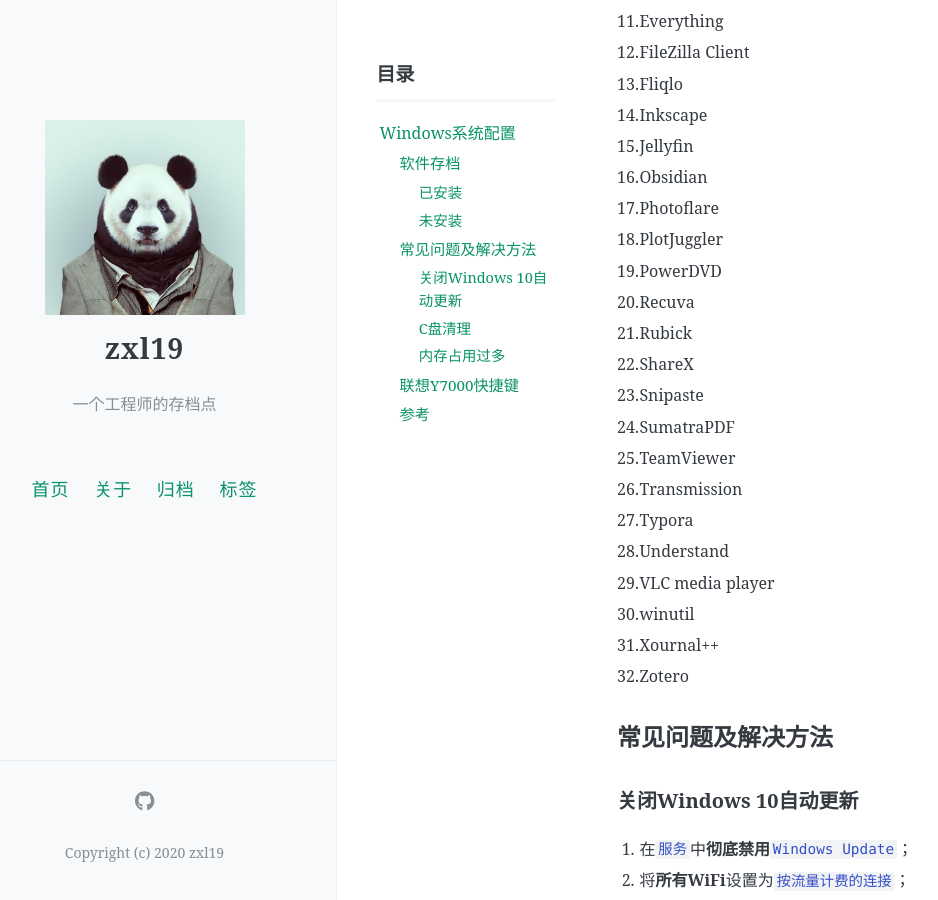
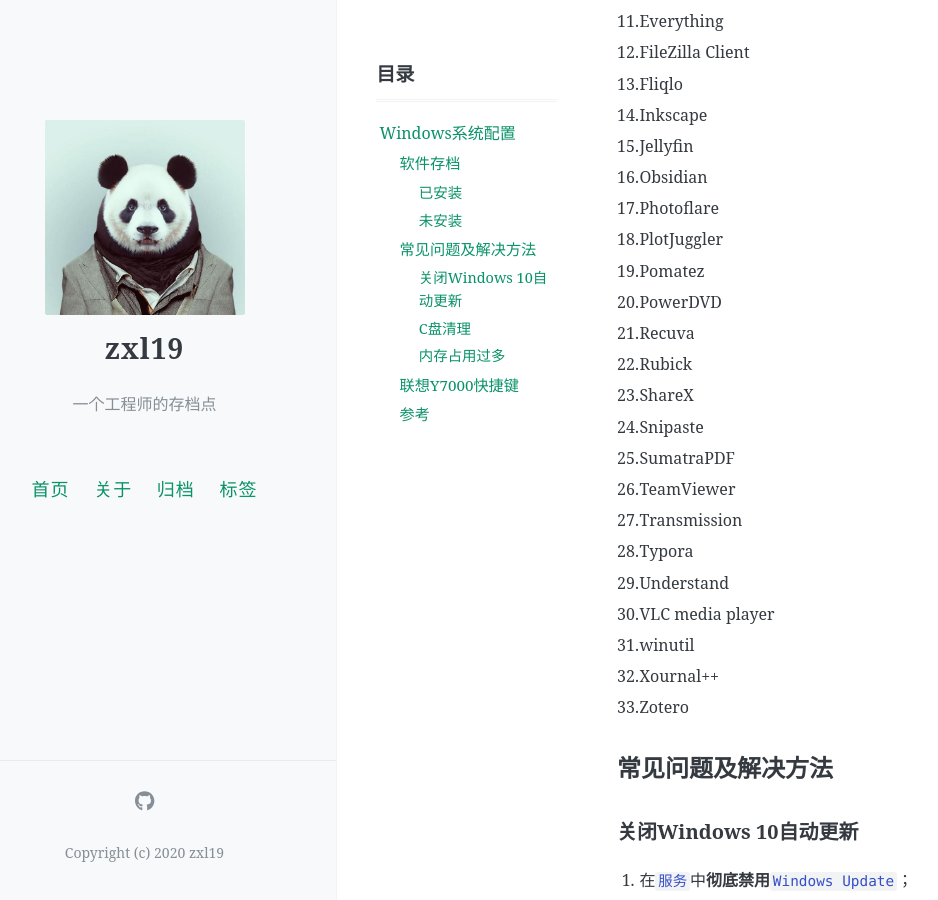
Before and after one commit to zxl19/zxl19.github.io, a Jekyll site: the page built from _posts/2021-09-15-windows-setup.md, in a window 1280 px wide and 900 px high, scrolled down 1582 px. Shown: the whole window, without its empty margins (47-985 px from the left). Built offline with Jekyll 4.4.1, drawn with Linux system fonts in a browser that asks for light colours; comment, search, counter and statistics services are not loaded.

Commit message:
Update Posts

```diff
--- a/_posts/2021-09-15-windows-setup.md
+++ b/_posts/2021-09-15-windows-setup.md
@@ -67,20 +67,21 @@ pinned: false
 16. Obsidian
 17. Photoflare
 18. PlotJuggler
-19. PowerDVD
-20. Recuva
-21. Rubick
-22. ShareX
-23. Snipaste
-24. SumatraPDF
-25. TeamViewer
-26. Transmission
-27. Typora
-28. Understand
-29. VLC media player
-30. winutil
-31. Xournal++
-32. Zotero
+19. Pomatez
+20. PowerDVD
+21. Recuva
+22. Rubick
+23. ShareX
+24. Snipaste
+25. SumatraPDF
+26. TeamViewer
+27. Transmission
+28. Typora
+29. Understand
+30. VLC media player
+31. winutil
+32. Xournal++
+33. Zotero
 
 ## 常见问题及解决方法
 
```
Also changed, not shown: _posts/2021-11-07-screen-record.md (+24 -1 lines).
